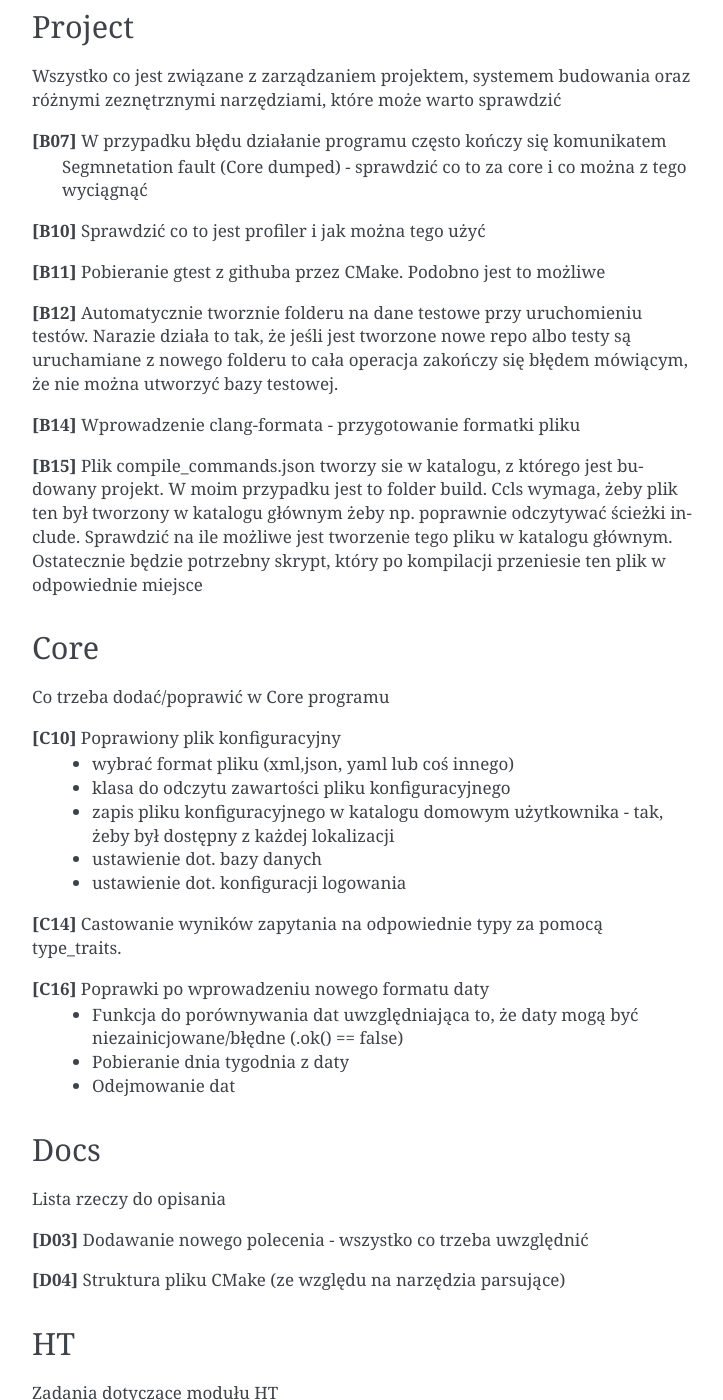
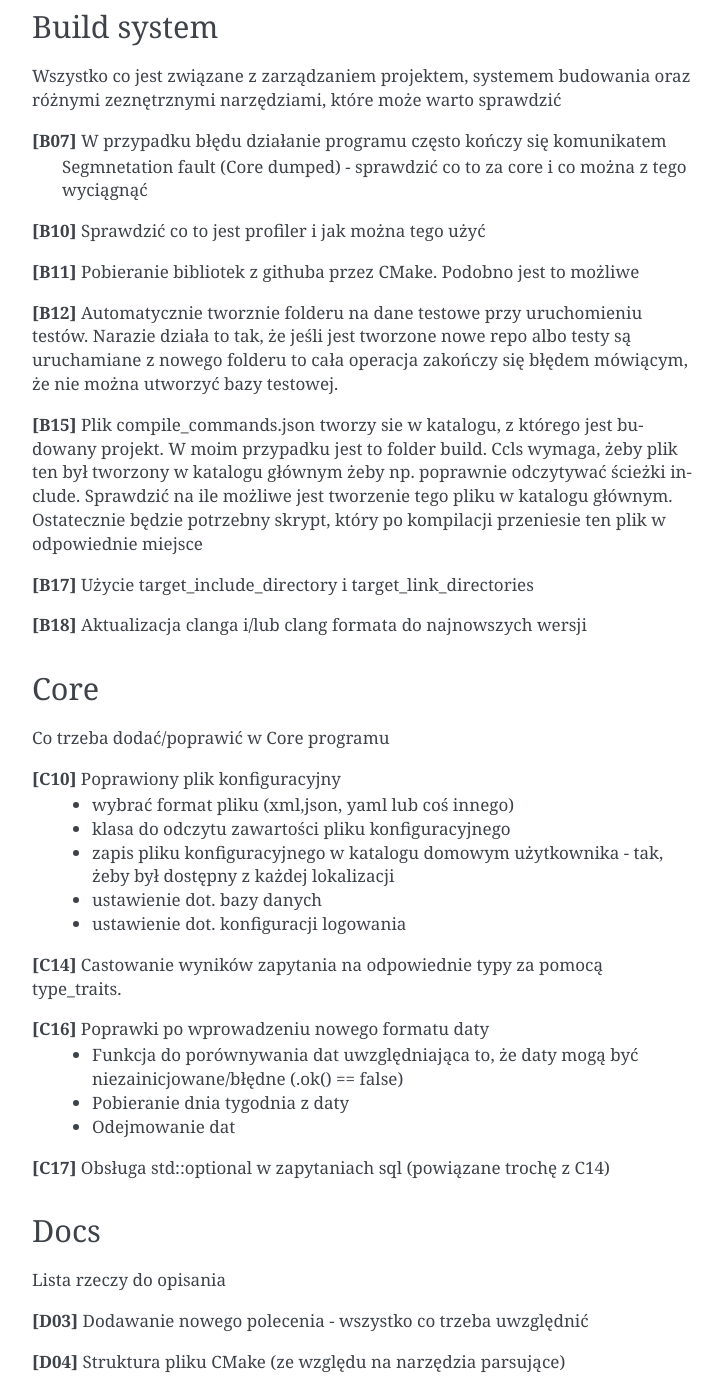
Before and after one commit to minescias/HabitTacker, a Sphinx documentation site: the page built from Docs/source/Tasks.rst, in a window 1280 px wide and 1400 px high, scrolled down 949 px. Shown: the whole window, without its empty margins (388-1111 px from the left). Built offline with Sphinx 7.4.7, drawn with Linux system fonts in a browser that asks for light colours; some of the changed text lies outside the part shown.

Commit message:
A lot of minor changes in doc, settings and tools

```diff
--- a/Docs/source/Core.rst
+++ b/Docs/source/Core.rst
@@ -11,5 +11,4 @@
    Core/Database
    Core/DateTime
    Core/Log
-   Core/Strings
    Core/Types
--- a/Docs/source/Programming/UsefulCommands.rst
+++ b/Docs/source/Programming/UsefulCommands.rst
@@ -22,3 +22,9 @@
 ********************************************************************************
 ``valgrind --leak-check=yes --track-origins=yes <program>``
     Podstawowe wywołanie valgrinda. Na razie wystarcza :)
+
+CTest
+********************************************************************************
+``GTEST_COLOR=1 ctest --output-on-failure``
+    Uruchomienie wszystkich testów z wypisaniem tych, które nie przeszły.
+    GTEST_COLOR wymagane do tego, żeby poprawnie kolorować output gtesta
--- a/Docs/source/Tasks.rst
+++ b/Docs/source/Tasks.rst
@@ -12,7 +12,7 @@
    tasks/Notes-archive
    tasks/Cpp
 
-Project
+Build system
 *******************************************************************************
 Wszystko co jest związane z zarządzaniem projektem, systemem budowania oraz
 różnymi zeznętrznymi narzędziami, które może warto sprawdzić
@@ -23,14 +23,12 @@
 
 **[B10]** Sprawdzić co to jest profiler i jak można tego użyć
 
-**[B11]** Pobieranie gtest z githuba przez CMake. Podobno jest to możliwe
+**[B11]** Pobieranie bibliotek z githuba przez CMake. Podobno jest to możliwe
 
 **[B12]** Automatycznie tworznie folderu na dane testowe przy uruchomieniu
 testów. Narazie działa to tak, że jeśli jest tworzone nowe repo albo testy są
 uruchamiane z nowego folderu to cała operacja zakończy się błędem mówiącym, że
 nie można utworzyć bazy testowej.
-
-**[B14]** Wprowadzenie clang-formata - przygotowanie formatki pliku
 
 **[B15]** Plik compile_commands.json tworzy sie w katalogu, z którego jest
 budowany projekt. W moim przypadku jest to folder build. Ccls wymaga, żeby plik
@@ -38,6 +36,10 @@
 include. Sprawdzić na ile możliwe jest tworzenie tego pliku w katalogu głównym.
 Ostatecznie będzie potrzebny skrypt, który po kompilacji przeniesie ten plik
 w odpowiednie miejsce
+
+**[B17]** Użycie target_include_directory i target_link_directories
+
+**[B18]** Aktualizacja clanga i/lub clang formata do najnowszych wersji
 
 Core
 *******************************************************************************
@@ -59,6 +61,8 @@
     niezainicjowane/błędne (.ok() == false)
  *  Pobieranie dnia tygodnia z daty
  *  Odejmowanie dat
+
+**[C17]** Obsługa std::optional w zapytaniach sql (powiązane trochę z C14)
 
 Docs
 *******************************************************************************
--- a/Docs/source/Versions.rst
+++ b/Docs/source/Versions.rst
@@ -8,9 +8,9 @@
  *  Poprawienie pliku konfiguracyjnego
  *  Dostęp do programu z każdego miejsca w systemie
  *  Konfiguracja logowania (plik konfiguracyjny i parametry)
- *  Wprowadzenie clang formata
+ *  OK Wprowadzenie clang formata
  *  Poprawiony help message - w tym help do konkretnych akcji
- *  Wprowadzenie nowego formatu daty i czasu
+ *  OK Wprowadzenie nowego formatu daty i czasu
 
 Wersja 0.3 - Nadrobienie długu technologicznego
 *******************************************************************************
--- a/Docs/source/tasks/Done.rst
+++ b/Docs/source/tasks/Done.rst
@@ -324,6 +326,8 @@
     funkcje obsługujące czas są do wywalenia albo do zamiany na wrapper do ww
     biblioteki
 
+**[Lib4]** Biblioteka do formatowania stringa
+
 Tools
 *******************************************************************************
 Lista narzędzi do zrobienia, lista poprawek do już istniejących narzędzi lub
```
Also changed, not shown: other parts of Docs/source/Tasks.rst (+2 -0 lines), other parts of Docs/source/tasks/Done.rst (+2 -0 lines), Docs/source/Core/Strings.rst (deleted, +0 -9 lines), 2 other files.
